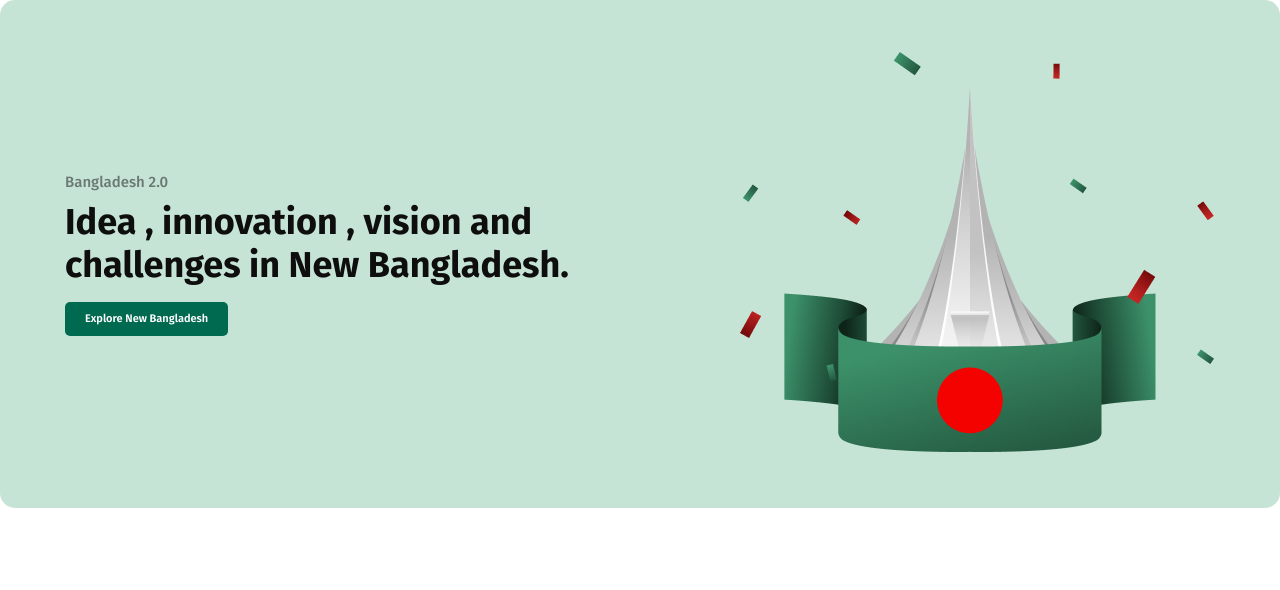
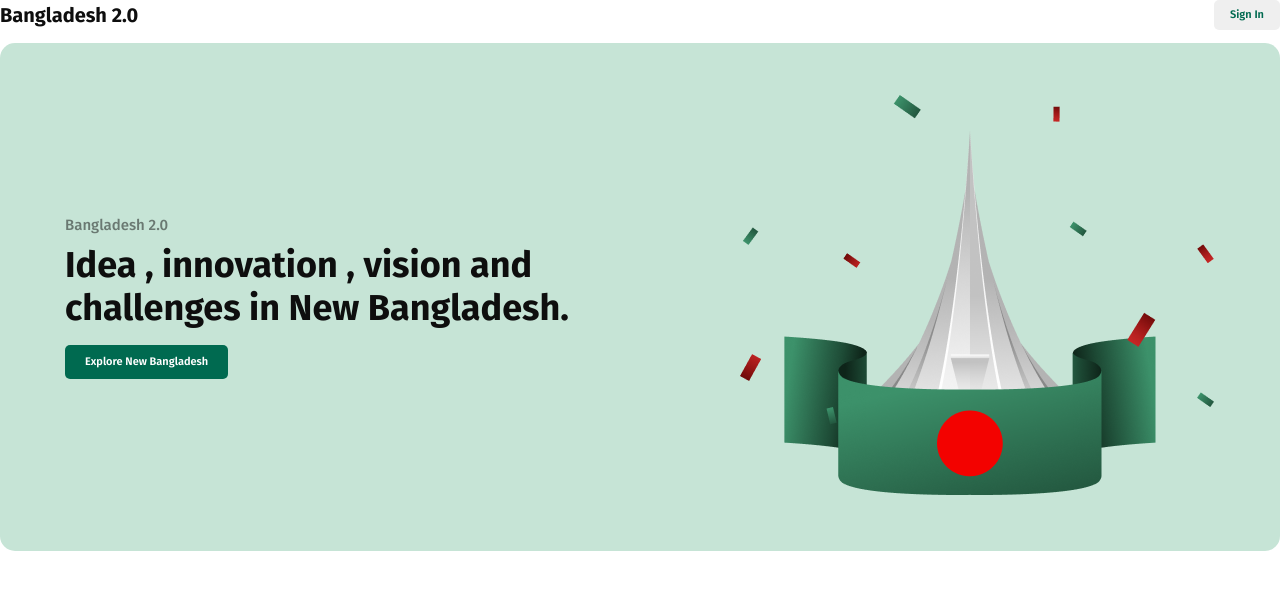
Before and after one commit to noornabi-noor/Bangladesh-2.0, a plain HTML site: page index.html in a window 1280 px wide. Drawn offline with Linux system fonts and the light colour scheme.

Commit message:
Navigate bar added successfully

```diff
--- a/index.html
+++ b/index.html
@@ -7,6 +7,18 @@
     <link rel="stylesheet" href="styles/style.css" />
   </head>
   <body>
+    <header id="navbar">
+      <nav>
+        <ul>
+          <li>
+            <h3>Bangladesh 2.0</h3>
+          </li>
+          <li>
+            <button>Sign In</button>
+          </li>
+        </ul>
+      </nav>
+    </header>
 
     <section id="hero">
       <div class="hero-container">
@@ -22,6 +34,5 @@
         </div>
       </div>
     </section>
-
   </body>
 </html>
--- a/styles/style.css
+++ b/styles/style.css
@@ -2,14 +2,58 @@
 /* font-family: "Fira Sans", serif; */
 
 * {
-  /* margin: 0px;
-  padding: 0px; */
   margin: 0px;
   padding: 0px;
   box-sizing: border-box;
 }
 
+nav > ul {
+  display: flex;
+  justify-content: space-between;
+  align-items: center;
+}
+
+nav > ul > li {
+  display: inline-flex;
+  align-items: center;
+}
+
+nav > ul > li h3 {
+  color: rgb(14, 14, 14);
+  font-family: Fira Sans;
+  font-size: 20px;
+  font-weight: 700;
+  line-height: 24px;
+  letter-spacing: 0%;
+  text-align: left;
+}
+
+nav > ul > li button {
+  box-sizing: border-box;
+  border: 0.65px solid rgb(0, 106, 80);
+  border-radius: 5px;
+  padding: 8px 16px;
+  border: none;
+  cursor: pointer;
+  color: rgb(0, 106, 80);
+  font-family: Fira Sans;
+  font-size: 11px;
+  font-weight: 600;
+  line-height: 14px;
+  letter-spacing: 0%;
+  text-align: left;
+}
+
+nav > ul > li button:hover {
+  background-color: #d1510c;
+}
+
+nav > ul > li:last-child {
+  margin-right: 0;
+}
+
 #hero {
+  margin-top: 13px;
   border-radius: 15px;
   background: rgb(198, 228, 214);
   padding: 52px 65px;
```
